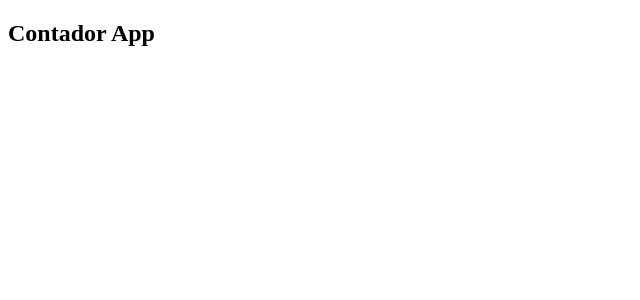
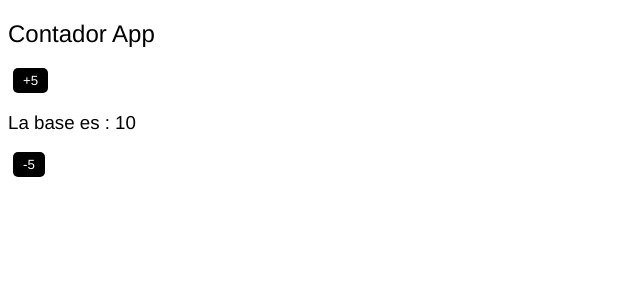
Before and after one commit to mohssine92/angular-basicos-, an Angular app: page / in a window 1280 px wide. Shown: the top 300 px of the page, without its empty margins (0-640 px from the left). Built offline with nearby package versions, Linux system fonts and the light colour scheme.

Commit message:
35-38 classe . decorador de clase . propiedades . funcciones - la instancias de ts esta en html . ecveno click ejecutar funcciones de la clase del componente en html - tratar las propiedades y metodos de la clase en html , argumentos de metodos tambien implicitando el typo de datos a tratar

```diff
--- a/src/app/app.component.html
+++ b/src/app/app.component.html
@@ -1 +1,19 @@
 <h2>{{ title }}</h2>  <!-- estos de dos llaves , no permite imprimir los valores de las propiedades de class component . y tambien nos permite escribir cualquier expresion de js  -->
+
+
+<!-- <button (click)=" numero = numero+1 "> +1</button> -->   <!-- los eventos estan definidos entre parentesis  como es el caso de click es un evento  -->
+                                                               <!-- numero es la variables mejor diche la propiedad de clase appComponent  -->
+
+
+<!-- <button (click)="sumar()"> +1</button>  --> <!-- cada vez toca click mando a llamar la funccion sumar  -->
+<!-- <button (click)="acumular(1)"> +1</button> -->
+<button (click)="acumular(base)"> +{{ base }}</button>
+
+<!--<span> {{ numero }} </span> -->  <!-- recuerda que numero es una prpiedad de la clase de appComponent -->
+
+<h3>La base es : <strong>{{ numero }}</strong></h3>
+
+<!-- <button (click)="numero = numero -1" > - 1</button> -->
+<!-- <button (click)="restar()" > - 1</button> -->
+<!-- <button (click)="acumular(-1)" > - 1</button>  -->    <!-- opcion3 - la idea es tener codigo mas limpio  -->
+<button (click)="acumular(-base)" > -{{ base }}</button>
--- a/src/app/app.component.ts
+++ b/src/app/app.component.ts
@@ -4,7 +4,8 @@ import { Component } from '@angular/core';  /* => tenemos importacion del decora
 @Component({ /* nosotros vamos a especificar dos argumentos  */
 
  selector: 'app-root',     /* le asignamos el nombre que va tener este componente  */
-templateUrl: 'app.component.html',    /* donde especificamos el path donde se encuentra el archivo de html que va ser utulizado para este componente  */
+ templateUrl: 'app.component.html',    /* donde especificamos el path donde se encuentra el archivo de html que va ser utulizado para este componente  */
+ styleUrls: ['app.component.css']
  /*  template: `
      <h1>Hola de nuevo</h1>
      <p>se puede trabajar html desde este arguente , pero nosotros vamos a atrabajar apuntando a a url de html </p>
@@ -16,9 +17,32 @@ templateUrl: 'app.component.html',    /* donde especificamos el path donde se en
 
 })
 export class AppComponent {
-   title: string = 'Contador App ';
+   title : string = 'Contador App ';
+   numero: number = 10;
+   base  : number = 5;
+
+  /*  sumar () {                 opcion 2
+      this.numero += 1;
+
+   }
+
+   restar(){
+      this.numero -= 1;
+
+   } */
+
+   /* opcion tres => vamos a recibir un argumento este argumente sea el que sume o reste   */
+   acumular(valor: number){
+     this.numero += valor
+
+   }
+
+
+
 }
 
 
 /* => es una simple clase que tiene un decador  */
 /* => ese decordaor es importado de angular/core */
+
+/* recuerda que esta clase de este archivo esta instanciada en el archivo app.component.html  */
```
